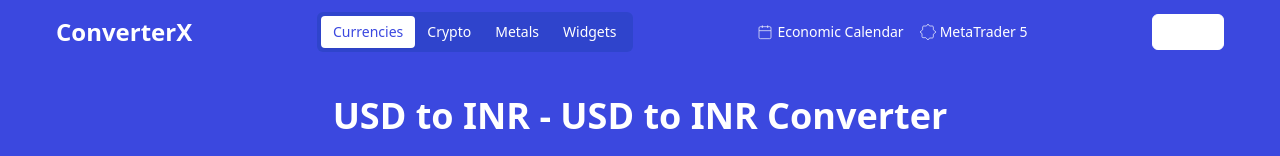
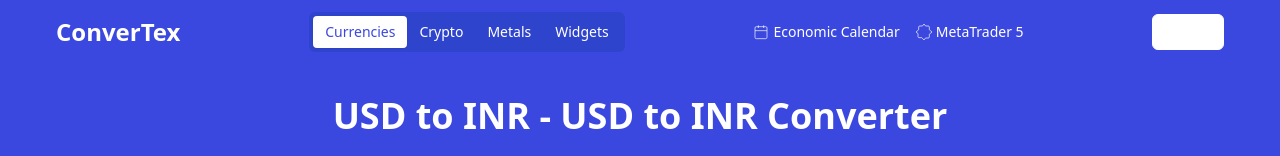
Before and after one commit to Rupesh8299/currency-converter, a React (Vite) app: page / in a window 1280 px wide. Shown: the top 156 px of the page. Built offline with nearby package versions, Linux system fonts and the light colour scheme; no server answers.

Commit message:
Rename app to ConverTex
Rename the app name and project name to ConverTex.

```diff
--- a/index.html
+++ b/index.html
@@ -1,14 +1,15 @@
+
 <!DOCTYPE html>
 <html lang="en">
   <head>
     <meta charset="UTF-8" />
     <meta name="viewport" content="width=device-width, initial-scale=1.0" />
-    <title>chartwise-currency-flow</title>
-    <meta name="description" content="Lovable Generated Project" />
+    <title>ConverTex</title>
+    <meta name="description" content="ConverTex - Currency Conversion Platform" />
     <meta name="author" content="Lovable" />
 
-    <meta property="og:title" content="chartwise-currency-flow" />
-    <meta property="og:description" content="Lovable Generated Project" />
+    <meta property="og:title" content="ConverTex" />
+    <meta property="og:description" content="ConverTex - Currency Conversion Platform" />
     <meta property="og:type" content="website" />
     <meta property="og:image" content="https://lovable.dev/opengraph-image-p98pqg.png" />
 
@@ -19,7 +20,6 @@
 
   <body>
     <div id="root"></div>
-    <!-- IMPORTANT: DO NOT REMOVE THIS SCRIPT TAG OR THIS VERY COMMENT! -->
     <script src="https://cdn.gpteng.co/gptengineer.js" type="module"></script>
     <script type="module" src="/src/main.tsx"></script>
   </body>
--- a/src/components/Footer.tsx
+++ b/src/components/Footer.tsx
@@ -98,7 +98,7 @@ const Footer: React.FC = () => {
         <Separator className="my-6" />
 
         <div className="text-center text-sm text-gray-500">
-          <p>Copyright 2010-2025, ConverterX</p>
+          <p>Copyright 2010-2025, ConverTex</p>
           <p className="mt-2">This website uses cookies to ensure you get the best experience on our website</p>
         </div>
       </div>
--- a/src/components/Header.tsx
+++ b/src/components/Header.tsx
@@ -1,4 +1,3 @@
-
 import React from "react";
 import { Button } from "@/components/ui/button";
 import { Tabs, TabsList, TabsTrigger } from "@/components/ui/tabs";
@@ -9,7 +8,7 @@ const Header: React.FC = () => {
       <div className="container mx-auto">
         <div className="flex justify-between items-center">
           <div className="flex items-center space-x-2">
-            <h1 className="text-xl md:text-2xl font-bold">ConverterX</h1>
+            <h1 className="text-xl md:text-2xl font-bold">ConverTex</h1>
           </div>
 
           <div className="hidden md:flex">
```
Also changed, not shown: 1 other file (tests, documents, lock files or other folders).
